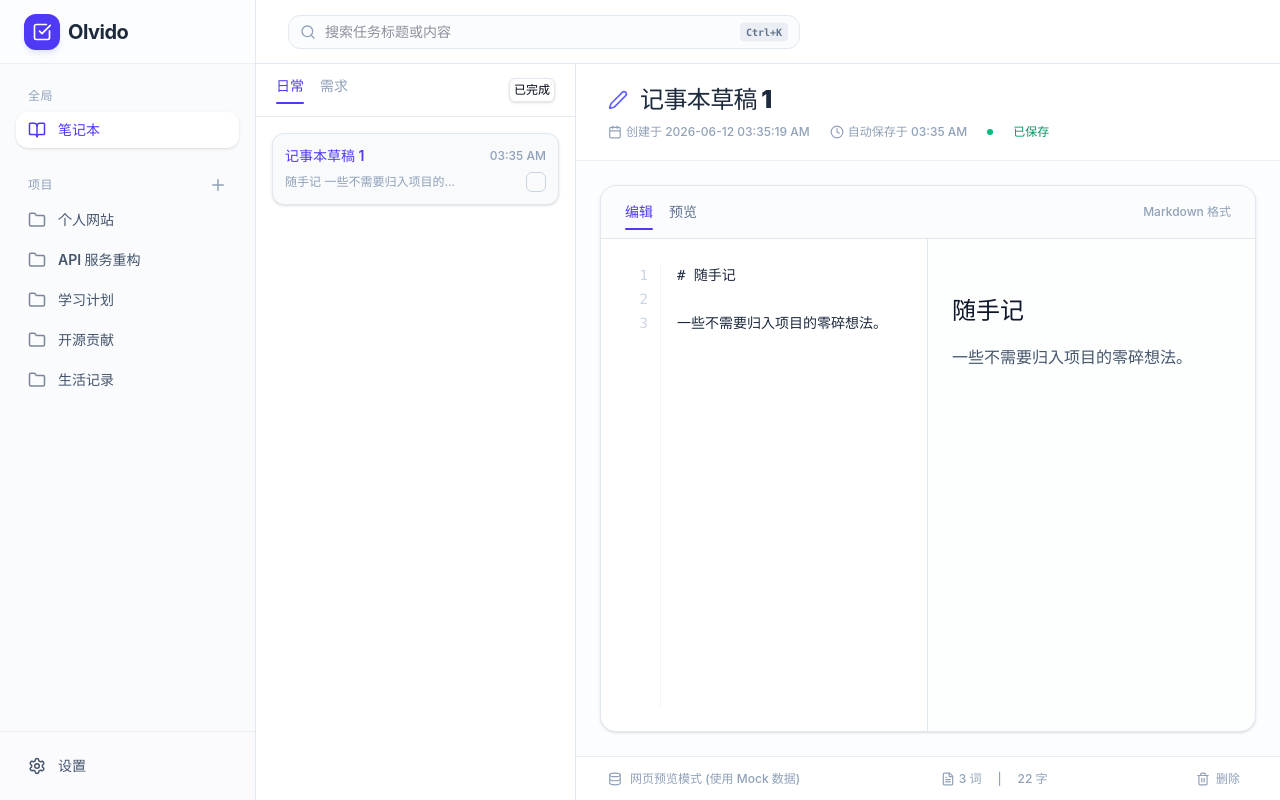
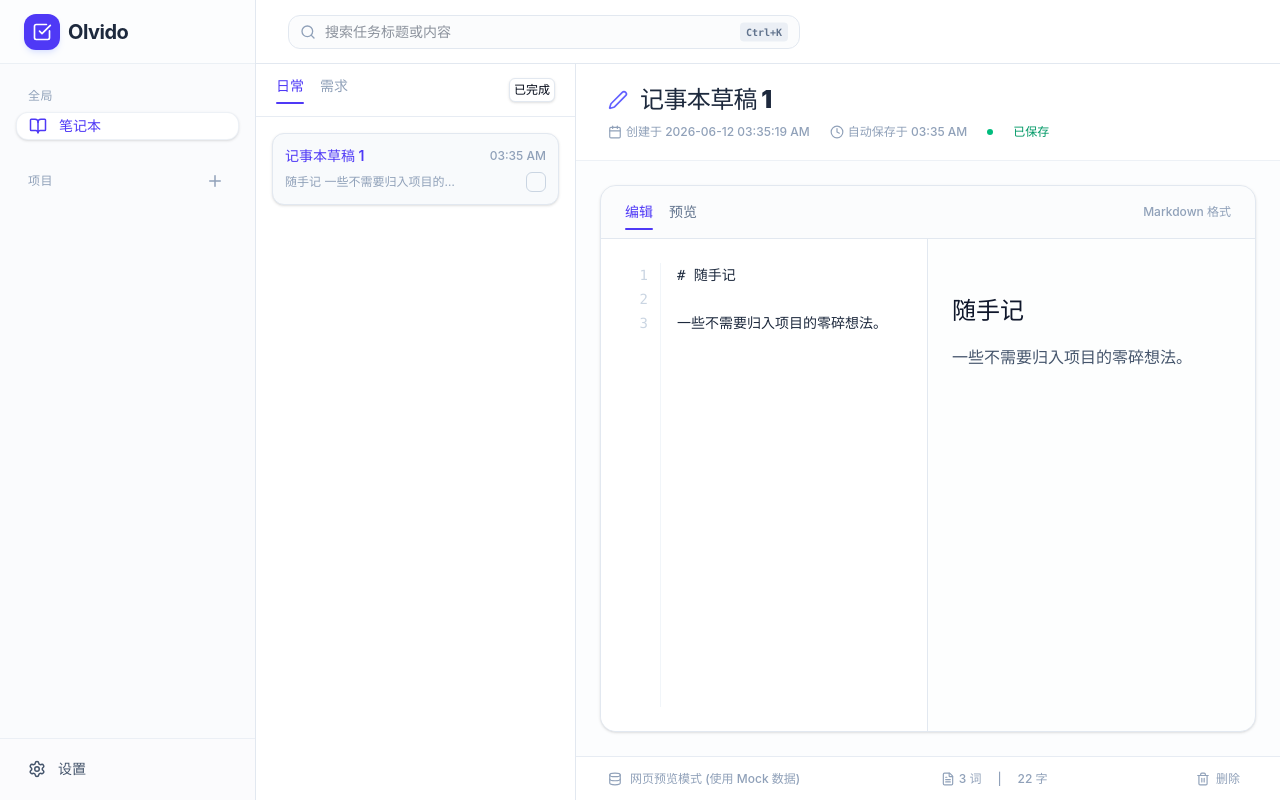
Before and after one commit to bigbiglv/Olvido, a Vue app: page / in a window 1280 px wide. Built offline with nearby package versions, Linux system fonts and the light colour scheme.

Commit message:
feat: 侧边栏优化

```diff
--- a/src/pages/index/components/Sidebar.vue
+++ b/src/pages/index/components/Sidebar.vue
@@ -1,8 +1,13 @@
 <script setup lang="ts">
-import { ref } from 'vue'
+import { ref, onMounted } from 'vue'
 import { useDocumentsStore } from '@/stores/documents'
 import { Dialog } from '@/components/dialog'
 import SettingsPage from './SettingsPage.vue'
+import { apiListProjects, apiCreateProject } from '@/apis/project'
+import type { ProjectDto } from '../../../../electron/types/project'
+import { isElectron } from '@/utils/env'
+import { Button } from '@/components/ui/button'
+import { Input } from '@/components/ui/input'
 import {
   BookOpen,
   Folder,
@@ -13,24 +18,106 @@ import {
 
 const store = useDocumentsStore()
 
-// State for project addition inline
+/** 本地项目列表数据 */
+const projects = ref<ProjectDto[]>([])
+
+/** 是否显示行内新建项目输入框 */
 const showAddProject = ref(false)
+/** 行内新建项目的名称输入值 */
 const newProjectName = ref('')
+/** 是否处于创建项目的请求过程中（防重锁） */
+const isAdding = ref(false)
+/** 新建项目请求的超时定时器句柄 */
+let addTimeout: number | undefined
 
-// Handle adding project
-function handleAddProject() {
-  const name = newProjectName.value.trim()
-  if (name) {
-    store.addProject(name)
-    newProjectName.value = ''
-    showAddProject.value = false
-    // Set current project
-    store.selectProject(name)
+
+// 挂载时加载项目列表
+onMounted(async () => {
+  await fetchProjects()
+})
+
+/**
+ * 从 SQLite 数据库中获取项目列表
+ */
+async function fetchProjects() {
+  if (isElectron) {
+    try {
+      const list = await apiListProjects()
+      // 过滤掉数据库内置的 global 笔记本项目，避免与顶部的“笔记本”选项重复
+      projects.value = list.filter((p) => p.id !== 'global')
+    } catch (error) {
+      console.error('Failed to fetch projects from database:', error)
+    } finally {
+      // 满足异步 try-catch-finally 块规范
+    }
   }
 }
 
-// Open Settings dialog programmatically
-function openSettings() {
+/**
+ * 切换选中的项目
+ * @param projectId 项目唯一标识（null 表示全局记事本）
+ */
+function handleSelectProject(projectId: string | null) {
+  store.selectProject(projectId)
+}
+
+/**
+ * 提交并新建项目
+ */
+async function handleAddProject() {
+  const name = newProjectName.value.trim()
+  if (!name || isAdding.value) return
+
+  isAdding.value = true
+
+  // 5秒超时防御，自动释放锁定状态防止 UI 卡死
+  addTimeout = window.setTimeout(() => {
+    if (isAdding.value) {
+      isAdding.value = false
+      console.warn('Add project timeout, lock released')
+    }
+  }, 5000)
+
+  if (isElectron) {
+    try {
+      const newId = crypto.randomUUID()
+      const newProj = await apiCreateProject({ id: newId, name })
+      projects.value.push(newProj)
+      newProjectName.value = ''
+      showAddProject.value = false
+      store.selectProject(newProj.id)
+    } catch (error) {
+      console.error('Failed to create project:', error)
+    } finally {
+      isAdding.value = false
+      if (addTimeout) {
+        clearTimeout(addTimeout)
+        addTimeout = undefined
+      }
+    }
+  } else {
+    try {
+      // 网页预览模式下的 Mock 回退机制
+      const newId = Math.random().toString(36).substr(2, 9)
+      const newProj = { id: newId, name }
+      projects.value.push(newProj)
+      newProjectName.value = ''
+      showAddProject.value = false
+      store.selectProject(newId)
+    } finally {
+      isAdding.value = false
+      if (addTimeout) {
+        clearTimeout(addTimeout)
+        addTimeout = undefined
+      }
+    }
+  }
+}
+
+/**
+ * 打开系统设置对话框
+ */
+function handleOpenSettings() {
   Dialog.show(SettingsPage, {}, {
     title: '系统设置',
     footer: false,
@@ -65,18 +152,19 @@ function openSettings() {
         >
           全局
         </div>
-        <button
-          class="w-full flex items-center gap-3 px-3 py-2 text-sm font-semibold rounded-xl transition-all text-left cursor-pointer border-0"
+        <Button
+          variant="ghost"
+          class="w-full justify-start gap-3 px-3 py-2 text-sm font-semibold rounded-xl transition-all text-left border-0"
           :class="
             store.currentProject === null
-              ? 'bg-white dark:bg-zinc-800 text-indigo-600 dark:text-indigo-400 shadow-sm border border-slate-200/60 dark:border-zinc-700/50'
+              ? 'bg-white dark:bg-zinc-800 text-indigo-600 dark:text-indigo-400 shadow-sm border border-slate-200/60 dark:border-zinc-700/50 hover:bg-white dark:hover:bg-zinc-800 hover:text-indigo-600 dark:hover:text-indigo-400'
               : 'text-slate-600 dark:text-zinc-400 hover:bg-slate-100 dark:hover:bg-zinc-900 hover:text-slate-900 dark:hover:text-zinc-100'
           "
-          @click="store.selectProject(null)"
+          @click="handleSelectProject(null)"
         >
           <BookOpen class="size-4.5" />
           <span>笔记本</span>
-        </button>
+        </Button>
       </div>
 
       <!-- 项目 Group -->
@@ -87,23 +175,25 @@ function openSettings() {
           >
             项目
           </span>
-          <button
-            class="text-slate-400 hover:text-indigo-600 dark:hover:text-indigo-400 transition cursor-pointer border-0 bg-transparent"
+          <Button
+            variant="ghost"
+            size="icon"
+            class="size-6 text-slate-400 hover:text-indigo-600 dark:hover:text-indigo-400 transition bg-transparent"
             title="新建项目"
             @click="showAddProject = !showAddProject"
           >
             <Plus class="size-4.5" />
-          </button>
+          </Button>
         </div>
 
         <!-- Inline Add Project Form -->
         <div v-if="showAddProject" class="px-3 py-1 space-y-2">
-          <input
+          <Input
             ref="newProjectInput"
             v-model="newProjectName"
             type="text"
             placeholder="项目名称"
-            class="w-full text-xs px-2.5 py-1.5 rounded-lg border border-indigo-200 dark:border-zinc-700 bg-white dark:bg-zinc-800 focus:outline-none focus:ring-1 focus:ring-indigo-500 text-slate-800 dark:text-zinc-200"
+            class="h-8 text-xs bg-white dark:bg-zinc-800 focus-visible:ring-indigo-500 border-indigo-200 dark:border-zinc-700"
             autofocus
             @keyup.enter="handleAddProject"
             @blur="handleAddProject"
@@ -112,20 +202,21 @@ function openSettings() {
 
         <!-- Project List -->
         <div class="space-y-1">
-          <button
-            v-for="proj in store.projects"
-            :key="proj"
-            class="w-full flex items-center gap-3 px-3 py-2 text-sm font-semibold rounded-xl transition-all text-left cursor-pointer border-0"
+          <Button
+            v-for="proj in projects"
+            :key="proj.id"
+            variant="ghost"
+            class="w-full justify-start gap-3 px-3 py-2 text-sm font-semibold rounded-xl transition-all text-left border-0"
             :class="
-              store.currentProject === proj
-                ? 'bg-white dark:bg-zinc-800 text-indigo-600 dark:text-indigo-400 shadow-sm border border-slate-200/60 dark:border-zinc-700/50'
+              store.currentProject === proj.id
+                ? 'bg-white dark:bg-zinc-800 text-indigo-600 dark:text-indigo-400 shadow-sm border border-slate-200/60 dark:border-zinc-700/50 hover:bg-white dark:hover:bg-zinc-800 hover:text-indigo-600 dark:hover:text-indigo-400'
                 : 'text-slate-600 dark:text-zinc-400 hover:bg-slate-100 dark:hover:bg-zinc-900 hover:text-slate-900 dark:hover:text-zinc-100'
             "
-            @click="store.selectProject(proj)"
+            @click="handleSelectProject(proj.id)"
           >
             <Folder class="size-4.5 opacity-70" />
-            <span class="truncate">{{ proj }}</span>
-          </button>
+            <span class="truncate">{{ proj.name }}</span>
+          </Button>
         </div>
       </div>
     </nav>
@@ -134,13 +225,14 @@ function openSettings() {
     <div
       class="p-4 border-t border-slate-200/60 dark:border-zinc-800/60 bg-white/10 dark:bg-transparent"
     >
-      <button
-        class="w-full flex items-center gap-3 px-3 py-2 text-sm font-semibold rounded-xl transition-all text-left text-slate-600 dark:text-zinc-400 hover:bg-slate-100 dark:hover:bg-zinc-900 hover:text-slate-900 dark:hover:text-zinc-100 cursor-pointer border-0 bg-transparent"
-        @click="openSettings"
+      <Button
+        variant="ghost"
+        class="w-full justify-start gap-3 px-3 py-2 text-sm font-semibold rounded-xl transition-all text-left text-slate-600 dark:text-zinc-400 hover:bg-slate-100 dark:hover:bg-zinc-900 hover:text-slate-900 dark:hover:text-zinc-100 border-0 bg-transparent"
+        @click="handleOpenSettings"
       >
         <Settings class="size-4.5" />
         <span>设置</span>
-      </button>
+      </Button>
     </div>
   </aside>
 </template>
--- a/src/stores/documents.ts
+++ b/src/stores/documents.ts
@@ -1,5 +1,6 @@
 import { defineStore } from 'pinia'
 import { isElectron } from '@/utils/env'
+import { apiListNotes, apiCreateNote, apiUpdateNote, apiDeleteNote } from '@/apis/note'
 
 export const useDocumentsStore = defineStore('documents', {
   state: () => ({
@@ -54,8 +55,18 @@ export const useDocumentsStore = defineStore('documents', {
       if (isElectron) {
         this.dbStatus = '正在连接 SQLite 数据库...'
         try {
-          const docs = await window.electronAPI.getDocuments()
-          this.documents = docs
+          const pid = this.currentProject || 'global'
+          const notes = await apiListNotes(pid)
+          this.documents = notes.map((note) => ({
+            id: note.id,
+            title: note.title,
+            content: note.content,
+            category: note.deadline ? '需求' : '日常',
+            project: note.projectId === 'global' ? null : note.projectId,
+            completed: note.isArchived,
+            createdAt: note.createdAt,
+            updatedAt: note.updatedAt,
+          }))
           this.dbStatus = '已连接 SQLite 数据库'
         } catch (err) {
           console.error('Failed to load documents:', err)
@@ -109,7 +120,7 @@ export const useDocumentsStore = defineStore('documents', {
             {
               id: '5',
               title: 'API 服务重构草案',
-              content: '# API 服务重构草案\n\n重构后端接口，迁移到 NestJS。',
+              content: '# API 服务重构草案\n\n重构后端接口，迁移 to NestJS。',
               category: '日常',
               project: 'API 服务重构',
               completed: false,
@@ -156,7 +167,24 @@ export const useDocumentsStore = defineStore('documents', {
 
       if (isElectron) {
         try {
-          const saved = await window.electronAPI.saveDocument(newDoc)
+          const deadline = newDoc.category === '需求' ? new Date() : null
+          const created = await apiCreateNote({
+            projectId: this.currentProject || 'global',
+            title: newDoc.title,
+            content: newDoc.content,
+            deadline,
+            isArchived: false,
+          })
+          const saved: DocumentItem = {
+            id: created.id,
+            title: created.title,
+            content: created.content,
+            category: created.deadline ? '需求' : '日常',
+            project: created.projectId === 'global' ? null : created.projectId,
+            completed: created.isArchived,
+            createdAt: created.createdAt,
+            updatedAt: created.updatedAt,
+          }
           this.documents.unshift(saved)
           this.selectedDocumentId = saved.id
           this.lastSavedTime = new Date().toLocaleTimeString()
@@ -191,13 +219,14 @@ export const useDocumentsStore = defineStore('documents', {
 
       if (isElectron) {
         try {
-          await window.electronAPI.saveDocument({
+          const deadline = updatedDoc.category === '需求' ? (updatedDoc.createdAt ? new Date(updatedDoc.createdAt) : new Date()) : null
+          await apiUpdateNote({
             id: updatedDoc.id,
             title: updatedDoc.title,
             content: updatedDoc.content,
-            category: updatedDoc.category,
-            project: updatedDoc.project,
-            completed: updatedDoc.completed,
+            projectId: updatedDoc.project || 'global',
+            isArchived: updatedDoc.completed,
+            deadline,
           })
           this.lastSavedTime = new Date().toLocaleTimeString()
         } catch (err) {
@@ -211,7 +240,7 @@ export const useDocumentsStore = defineStore('documents', {
     async deleteDocument(docId: string) {
       if (isElectron) {
         try {
-          await window.electronAPI.deleteDocument(docId)
+          await apiDeleteNote(docId)
           this.documents = this.documents.filter((d) => d.id !== docId)
         } catch (err) {
           console.error('Failed to delete document:', err)
@@ -232,9 +261,9 @@ export const useDocumentsStore = defineStore('documents', {
       }
     },
 
-    selectProject(project: string | null) {
+    async selectProject(project: string | null) {
       this.currentProject = project
-      this.selectDefaultDocument()
+      await this.loadDocuments()
     },
 
     selectCategory(category: '日常' | '需求' | '已完成') {
```
